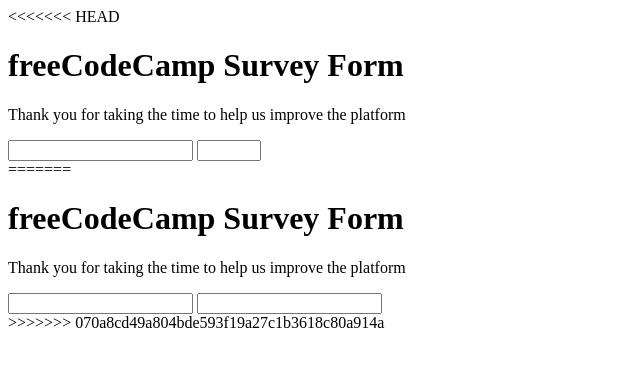
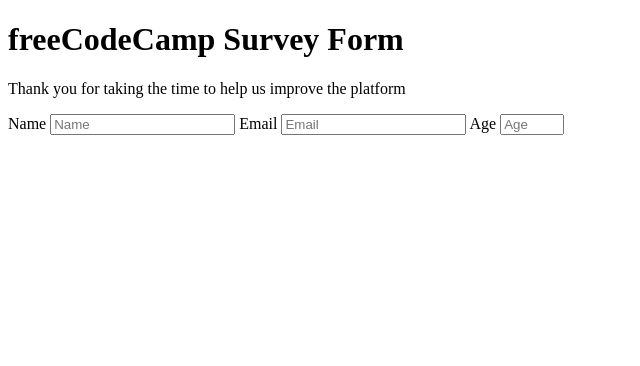
Before and after one commit to Wineshuga/MicroverseTrial, a plain HTML site: page index.html in a window 1280 px wide. Shown: the whole page, without its empty margins (0-640 px from the left). Drawn offline with Linux system fonts and the light colour scheme.

Commit message:
add labels and placeholders to tags

```diff
--- a/index.html
+++ b/index.html
@@ -7,24 +7,23 @@
   <link rel="stylesheet" href="css/style.css">
 </head>
 
-<<<<<<< HEAD
-    <h1 id="title">freeCodeCamp Survey Form</h1>
-    <p id="description">Thank you for taking the time to help us improve the platform</p>
-    <form id="survey-form">
-    <input id="name" type="text" required/>
-    <input id="number" type="number" min="1" max="100"/>
-    </form>
-=======
 <body>
   <script src="https://cdn.freecodecamp.org/testable-projects-fcc/v1/bundle.js"></script>
 
   <h1 id="title">freeCodeCamp Survey Form</h1>
   <p id="description">Thank you for taking the time to help us improve the platform</p>
   <form id="survey-form">
-    <input id="name" type="text" required />
-    <input id="email" type="email" required />
+    <label id="name-label"> Name
+      <input id="name" type="text" placeholder="Name" required />
+    </label>
+    <label id="email-label"> Email
+      <input id="email" type="email" placeholder="Email" required />
+    </label>
+    <label id="number-label"> Age
+      <input id="number" type="number" placeholder="Age" min="1" max="100" />
+    </label>
+
   </form>
->>>>>>> 070a8cd49a804bde593f19a27c1b3618c80a914a
 
 
   <script src="js/index.js"></script>
```
